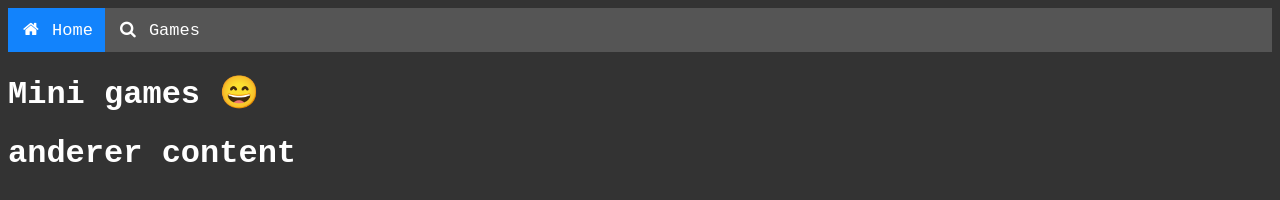
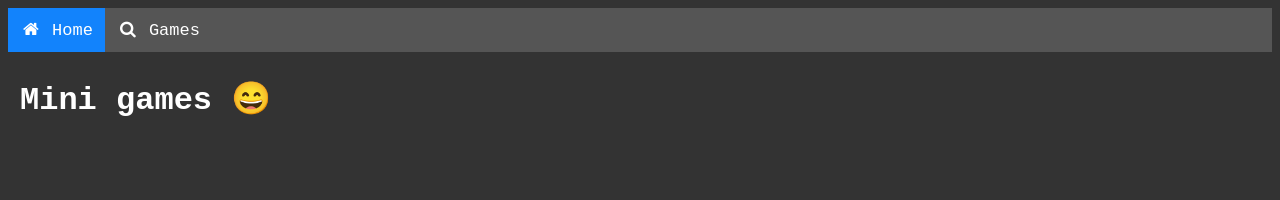
Before and after one commit to Keanu-n/Minigames-WebProject, a plain HTML site: page index.html in a window 1280 px wide. Drawn offline with Linux system fonts and the light colour scheme.

Commit message:
changes 1

```diff
--- a/app.js
+++ b/app.js
@@ -1,29 +1,33 @@
+// Get the element with id="defaultOpen" and click on it
+document.getElementById("defaultOpen").click();
+
 /* zwischen den verschiedenen elementen wechseln und das in der url anzeigen */
 function myFunction(evt, navName) {
     /* Variablen */
-    var i, tabcontent, tablinks;
+    var i, navcontent, navbar2;
 
     /* alle Elemente mit class="navcontent" */
-    tabcontent = document.getElementsByClassName("navcontent");
-    for (i = 0; i < tabcontent.length; i++) {
-        tabcontent[i].style.display = "none";
+    navcontent = document.getElementsByClassName("navcontent");
+    for (i = 0; i < navcontent.length; i++) {
+        navcontent[i].style.display = "none";
     }
 
     /* alle Elemente mit class="navbar" */
-    tablinks = document.getElementsByClassName("navbar");
-    for (i = 0; i < tablinks.length; i++) {
-        tablinks[i].className = tablinks[i].className.replace(" active", "");
+    navbar2 = document.getElementsByClassName("navbar2");
+    for (i = 0; i < navbar2.length; i++) {
+        navbar2[i].className = navbar2[i].className.replace(" active", "");
     }
 
     /* jetztigen tab anzeigen */
     document.getElementById(navName).style.display = "block";
     evt.currentTarget.className += " active";
 
-    /* responsivness implementieren */
+    /* responsivness implementieren
     var x = document.getElementById("navbar1");
     if (x.className === "navbar") {
         x.className += " responsive";
     } else {
         x.className = "navbar";
     }
+    */
 }
--- a/index.html
+++ b/index.html
@@ -13,8 +13,8 @@
 
 <body class="dark-theme">
     <div class="navbar" id="navbar1">
-        <a class="active" href="#Home" onclick="myFunction(evt, home1)"><i class="fa fa-fw fa-home"></i> Home</a>
-        <a href="#Games"><i class="fa fa-fw fa-search" onclick="myFunction(evt, games1)"></i> Games</a>
+        <a class="navbar2" href="#Home" onclick="myFunction(event, 'home1')" id="defaultOpen"><i class="fa fa-fw fa-home"></i> Home</a>
+        <a class="navbar2" href="#Games"><i class="fa fa-fw fa-search" onclick="myFunction(event, 'games1')"></i> Games</a>
     </div>
 
     <div id="home1" class="navcontent">
--- a/main.css
+++ b/main.css
@@ -64,6 +64,13 @@ body {
     background-color: #1283fc;
 }
 
+/* aussehen navcontent */
+.navcontent {
+    display: none;
+    padding: 6px 12px;
+    border-top: none;
+  }
+
 
 /* passt sich der Breite des Bildschirms an und macht ab 500px topnav horizontal*/
 
```
